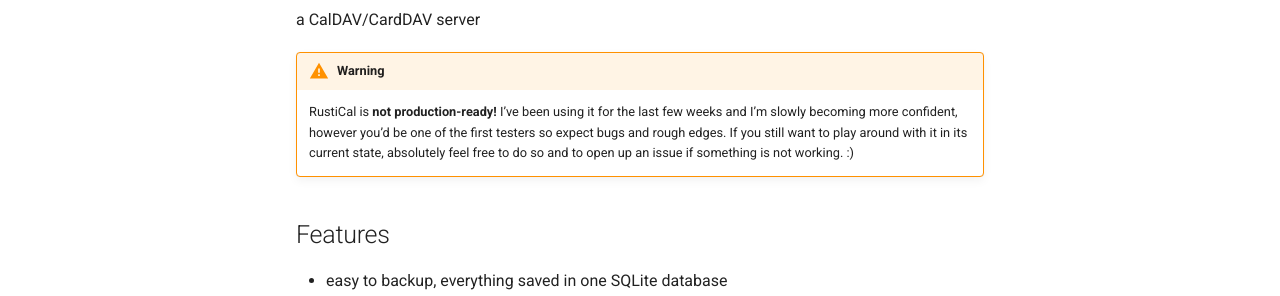
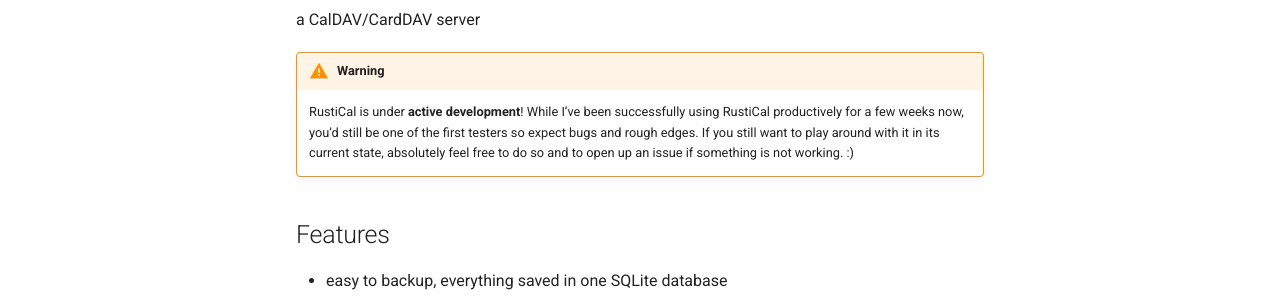
Before and after one commit to lennart-k/rustical, an MkDocs documentation site: the page built from docs/index.md, in a window 1280 px wide and 1247 px high. Shown: the part 222-518 px from the top of the window. Built offline with MkDocs 1.6.1 and Material for MkDocs 9.7.7, drawn with Linux system fonts in a browser that asks for light colours; emoji names are drawn with the system emoji font; comment, search, counter and statistics services are not loaded.

Commit message:
Weaken installation warning since I'm becoming more confident.

```diff
--- a/docs/index.md
+++ b/docs/index.md
@@ -3,9 +3,9 @@
 a CalDAV/CardDAV server
 
 !!! warning
-    RustiCal is **not production-ready!**
-    I've been using it for the last few weeks and I'm slowly becoming more confident,
-    however you'd be one of the first testers so expect bugs and rough edges.
+    RustiCal is under **active development**!
+    While I've been successfully using RustiCal productively for a few weeks now,
+    you'd still be one of the first testers so expect bugs and rough edges.
     If you still want to play around with it in its current state, absolutely feel free to do so and to open up an issue if something is not working. :)
 
 ## Features
```
Also changed, not shown: README.md (+3 -3 lines).
